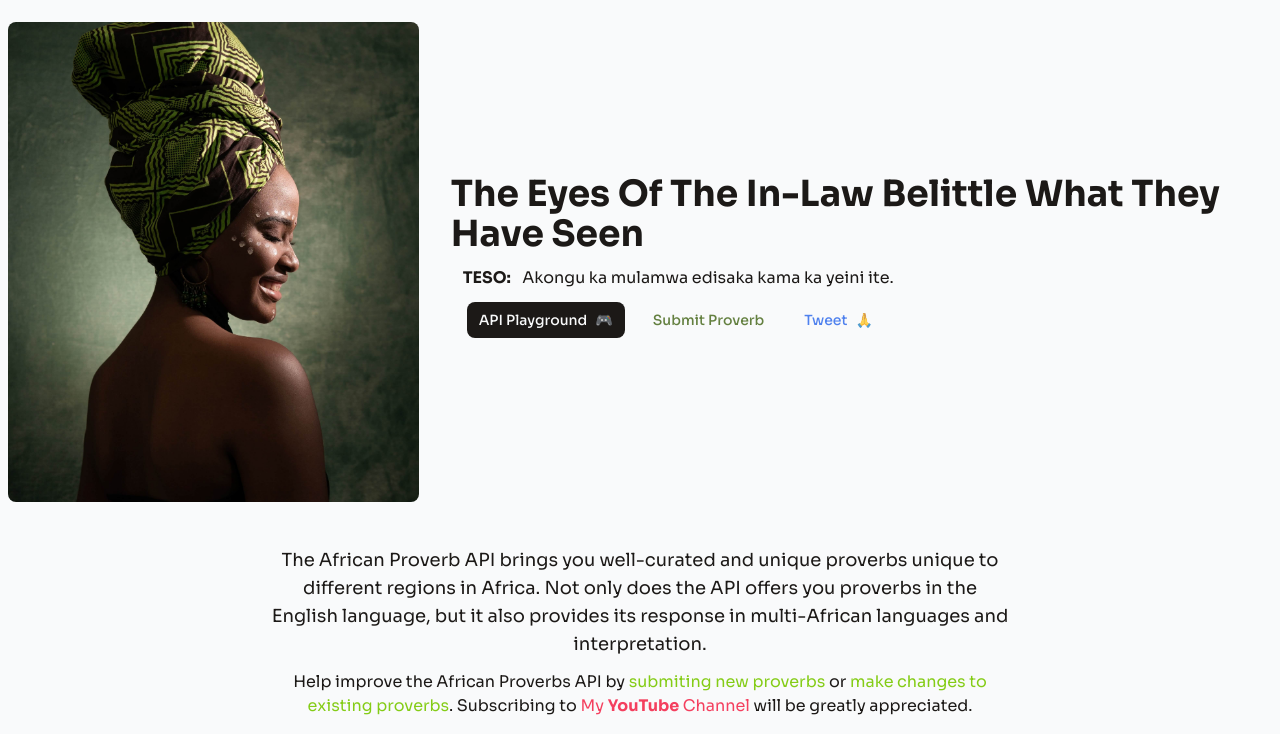
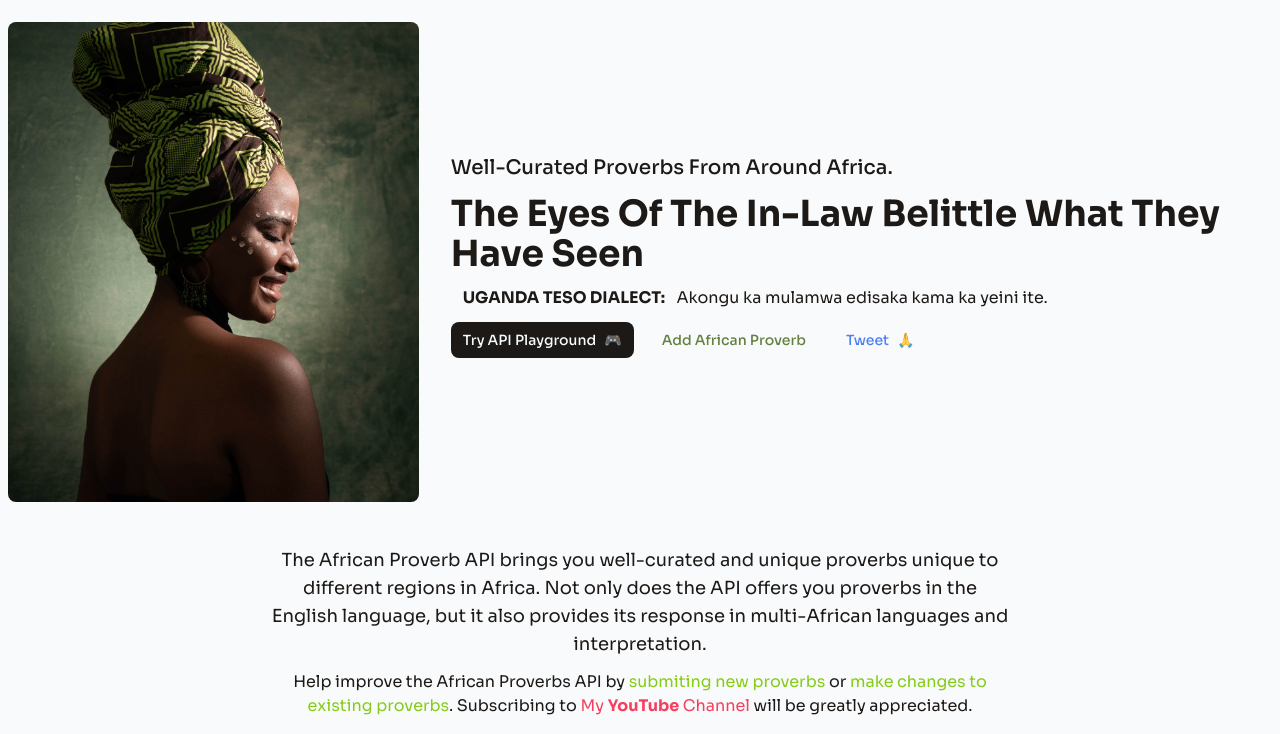
Before and after one commit to elvis-ndubuisi/african-proverbs, a website built with Vite: page index.html in a window 1280 px wide. Shown: the part 66-800 px from the top of the page. Built offline with nearby package versions, Linux system fonts and the light colour scheme.

Commit message:
updated - changes from comment reviews

```diff
--- a/index.html
+++ b/index.html
@@ -218,26 +218,27 @@
           />
         </picture>
         <div class="flex flex-col lg:col-span-2 lg:ml-4">
+          <p class="pb-3 font-medium text-xl capitalize text-center lg:text-left">Well-curated proverbs from around Africa.</p>
           <h1
             class="font-bold text-4xl capitalize text-center mb-3 lg:text-left"
           >
             the eyes of the in-law belittle what they have seen
           </h1>
           <p class="px-3">
-            <span class="font-bold uppercase mr-2">teso: </span>
+            <span class="font-bold uppercase mr-2">Uganda teso dialect: </span>
             Akongu ka mulamwa edisaka kama ka yeini ite.
           </p>
-          <div class="w-full p-3 flex flex-wrap items-center px-4 gap-4">
+          <div class="w-full py-3 flex flex-wrap items-center px-4 md:px-0 gap-4">
             <a
               class="py-2 px-3 rounded-lg text-center bg-stone-900 dark:bg-gray-50 text-gray-50 dark:text-lime-600 hover:opacity-80 text-sm flex items-center gap-2 font-medium hover:ring-2 hover:ring-lime-500 focus:ring-2 focu:ring-lime-500"
               href="/playground/"
-              >API Playground <span>&#127918;</span></a
+              >Try API Playground <span>&#127918;</span></a
             >
             <a
               class="py-2 px-3 rounded-lg text-center bg-transparent dark:bg-stone-700/80 text-lime-800 dark:text-gray-50 opacity-80 hover:opacity-100 text-sm flex items-center gap-2 font-medium hover:ring-2 hover:ring-lime-500 focus:ring-2 focu:ring-lime-500"
               href="/contribute/"
               title="submit a proverb"
-              >Submit Proverb</a
+              >Add African Proverb</a
             >
             <a
               class="py-2 px-3 rounded-lg text-center bg-transparent dark:bg-stone-700/80 text-blue-600 dark:text-gray-50 opacity-80 hover:opacity-100 text-sm flex items-center gap-2 font-medium hover:ring-2 hover:ring-lime-500 focus:ring-2 focu:ring-lime-500"
```
